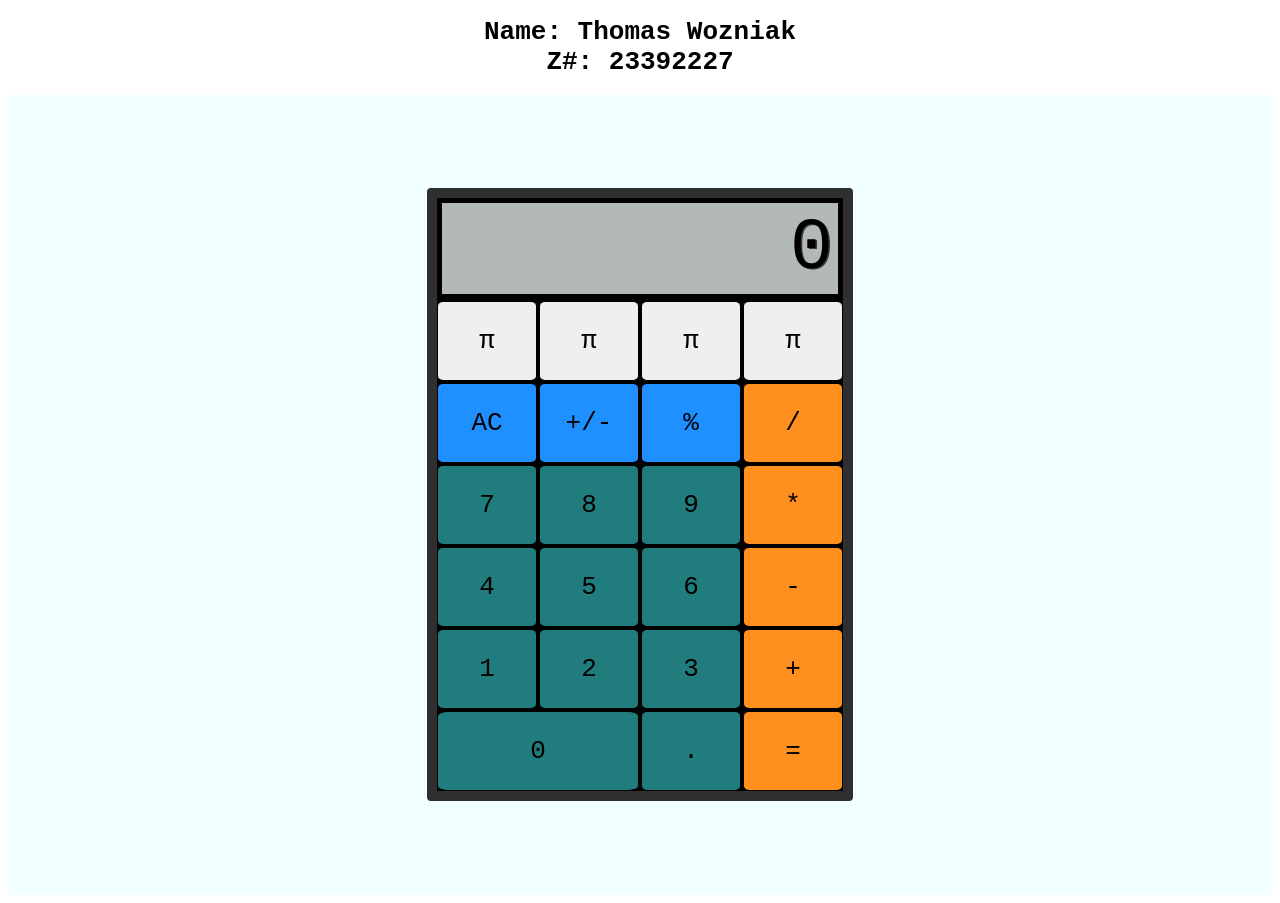
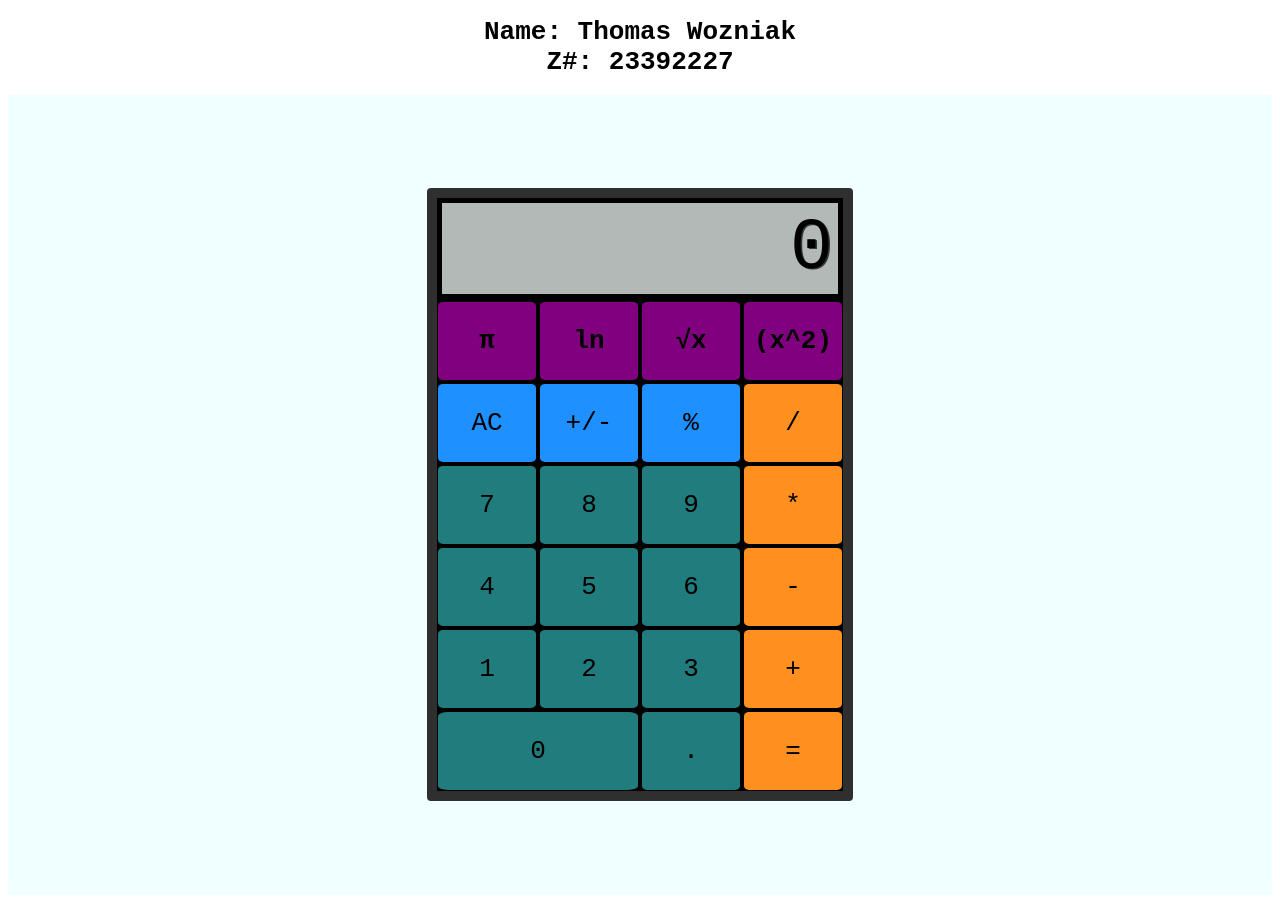
Before and after one commit to cop4808-spring-2023-fullstack-web/cop4808-git-and-github-fundamentals-Wozn14, a plain HTML site: page Calculator/calculator.html in a window 1280 px wide. Drawn offline with Linux system fonts and the light colour scheme.

Commit message:
gave buttons their icons and set the color and bold in CSS

```diff
--- a/Calculator/calculator.html
+++ b/Calculator/calculator.html
@@ -12,10 +12,10 @@
         <main id="calc">
             <div id="container">
                 <div id="display">54</div>
-                <button type="button" class="PI" value="3.14" data-key="8">π</button>
-                <button type="button" class="PI" value="3.14" data-key="8">π</button>
-                <button type="button" class="PI" value="3.14" data-key="8">π</button>
-                <button type="button" class="PI" value="3.14" data-key="8">π</button>
+                <button type="button" class="new" value="3.14" data-key="8">π</button>
+                <button type="button" class="new" value="natural log" data-key="8">ln</button>
+                <button type="button" class="new" value="radical" data-key="8">√x</button>
+                <button type="button" class="new" value="" data-key="8">(x^2)</button>
                 <button type="button" class="clear" value="clear" data-key="8">AC</button>
                 <button type="button" class="sign" value="sign" data-key="192">+/-</button>
                 <button type="button" class="percent" value="percent" data-key="80">%</button>
--- a/Calculator/style/style.css
+++ b/Calculator/style/style.css
@@ -53,6 +53,10 @@ button {
     grid-column: span 2;
 }
 
+.new{
+    background-color: purple;
+    font-weight: bold;
+}
 .operator {
     background-color: #FF8F1F;
 }
```
